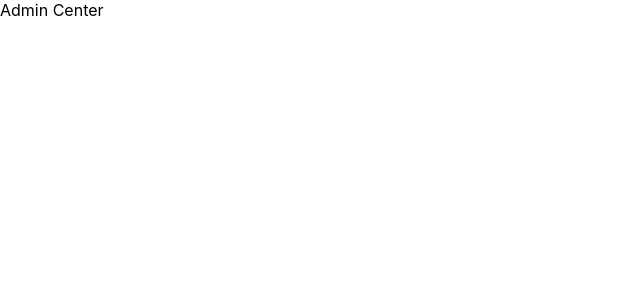
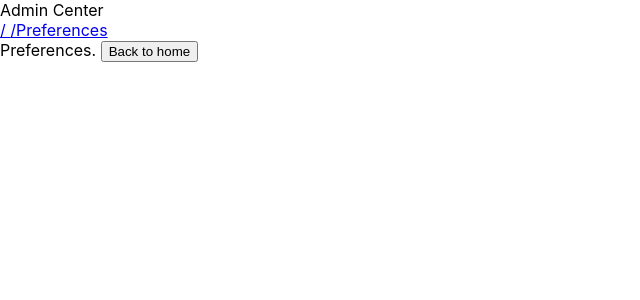
Before and after one commit to awsp/spring-react-template, a React (Create React App) app in the folder admin-center/: page /#/preferences in a window 1280 px wide. Shown: the top 300 px of the page, without its empty margins (0-640 px from the left). Built offline with nearby package versions, Linux system fonts and the light colour scheme.

Commit message:
added missing dependency, react routing page

```diff
--- a/admin-center/package.json
+++ b/admin-center/package.json
@@ -7,6 +7,7 @@
     "react": "^16.11.0",
     "react-dom": "^16.11.0",
     "react-redux": "^7.1.1",
+    "react-router": "^5.1.2",
     "react-router-dom": "^5.1.2",
     "react-scripts": "3.2.0",
     "redux": "^4.0.4"
--- a/admin-center/src/App.js
+++ /dev/null
@@ -1,14 +0,0 @@
-import React, {Component} from 'react';
-import './App.css';
-
-class App extends Component {
-    render() {
-        return (
-            <div>
-                Admin Center
-            </div>
-        );
-    }
-}
-
-export default App;
--- a/admin-center/src/index.js
+++ b/admin-center/src/index.js
@@ -1,7 +1,7 @@
 import React from 'react';
 import ReactDOM from 'react-dom';
 import './index.css';
-import App from './App';
+import App from './modules/app/App';
 import * as serviceWorker from './serviceWorker';
 
 ReactDOM.render( < App / >, document.getElementById('root')
--- /dev/null
+++ b/admin-center/src/modules/app/App.js
@@ -0,0 +1,31 @@
+import React, {Component} from 'react';
+import './App.css';
+import {HashRouter as Router, Route, Link, Switch} from 'react-router-dom';
+
+import DashboardComponent from "../dashboard/DashboardComponent";
+import NotFound from "./NotFound";
+import PreferencesComponent from "../preferences/PreferencesComponent";
+
+class App extends Component {
+	render() {
+		return (
+			<div>
+				<Router>
+					Admin Center
+					<nav>
+						<Link to="/"> / </Link>
+						<Link to="/preferences"> /Preferences </Link>
+					</nav>
+
+					<Switch>
+						<Route path="/" exact component={DashboardComponent} />
+						<Route path="/preferences" component={PreferencesComponent} />
+						<Route component={NotFound} />
+					</Switch>
+				</Router>
+			</div>
+		);
+	}
+}
+
+export default App;
--- /dev/null
+++ b/admin-center/src/modules/app/NotFound.js
@@ -0,0 +1,13 @@
+import React, {Component} from 'react';
+
+class NotFound extends Component {
+	render() {
+		return (
+			<div>
+
+			</div>
+		);
+	}
+}
+
+export default NotFound;
--- /dev/null
+++ b/admin-center/src/modules/dashboard/DashboardComponent.js
@@ -0,0 +1,14 @@
+import React, {Component} from 'react';
+import {withRouter} from "react-router";
+
+class DashboardComponent extends Component {
+	render() {
+		return (
+			<div>
+				Dashboard
+			</div>
+		);
+	}
+}
+
+export default withRouter(DashboardComponent);
--- /dev/null
+++ b/admin-center/src/modules/preferences/PreferencesComponent.js
@@ -0,0 +1,19 @@
+import React, {Component} from 'react';
+import {withRouter} from "react-router";
+
+class PreferencesComponent extends Component {
+
+	backToHome = () => {
+		this.props.history.push(`/`);
+	};
+
+	render() {
+		return (
+			<div>
+				Preferences. <button onClick={this.backToHome}>Back to home</button>
+			</div>
+		);
+	}
+}
+
+export default withRouter(PreferencesComponent);
```
Also changed, not shown: admin-center/src/modules/auth/LoginComponent.js (added, +14 -0 lines), admin-center/src/modules/app/App.css (renamed from admin-center/src/App.css), 2 other files (tests, documents, lock files or other folders).
